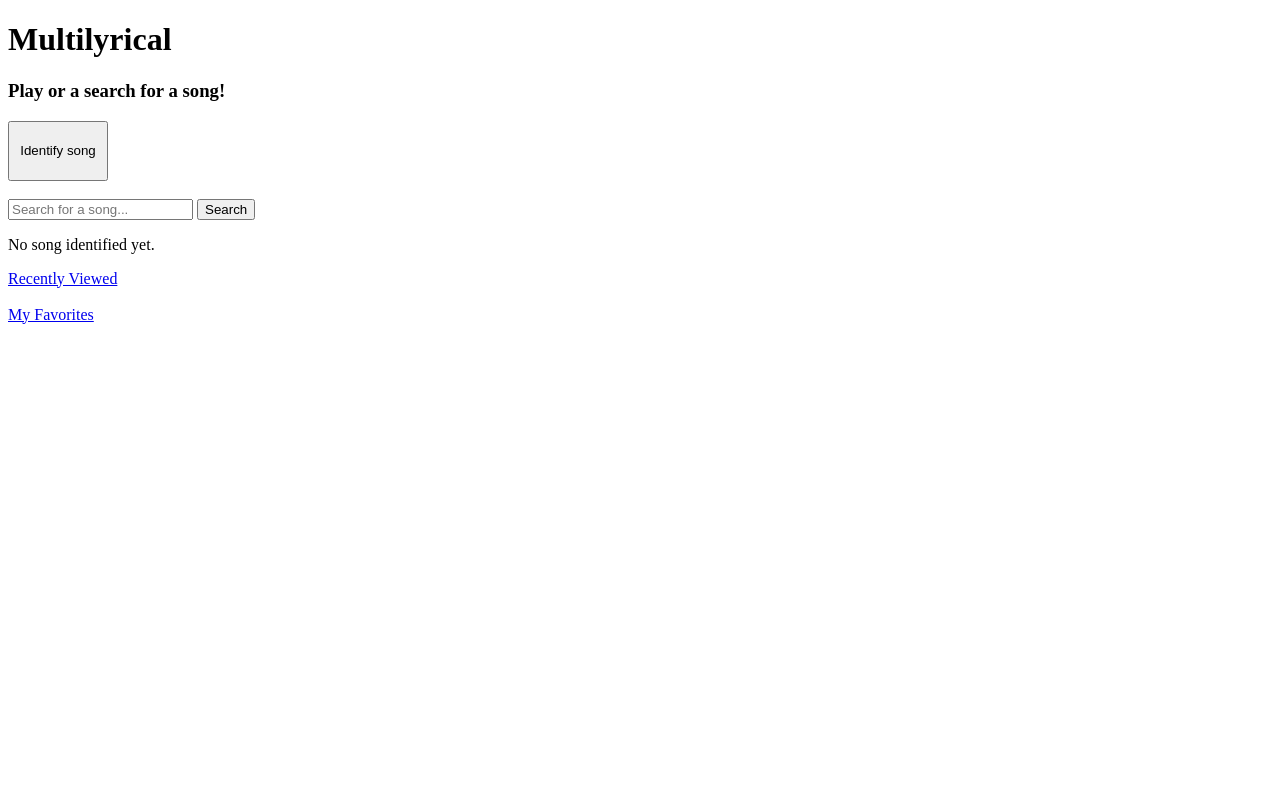
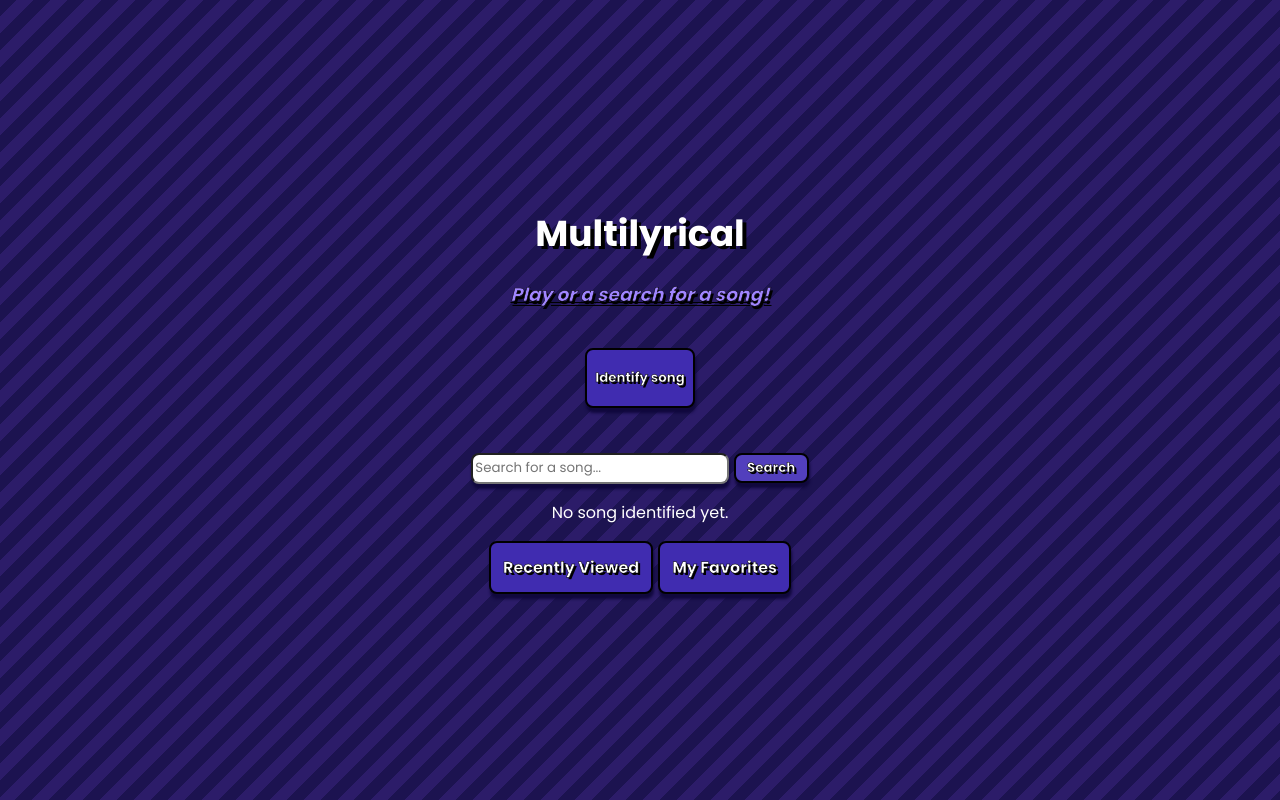
Before and after one commit to alexk-cloud/Multilyrical, a Flask app: page / in a window 1280 px wide. Run offline with Flask 3, Linux system fonts and the light colour scheme.

Commit message:
Add CSS to index.html and refactor all HTML pages to have clickable home header

```diff
--- /dev/null
+++ b/src/Multilyrical/static/style.css
@@ -0,0 +1,156 @@
+@import url('https://fonts.googleapis.com/css2?family=Poppins:wght@400;700&display=swap');
+
+* {
+    font-family: "Poppins", sans-serif;
+}
+
+#nav-logo {
+    font-weight: 700;
+    font-size: 36px;
+    color: white;
+    text-decoration: none;
+    text-shadow: 4px 3px black;
+    transition: text-shadow 0.2s ease;
+}
+
+#nav-logo:hover {
+    text-shadow:
+        4px 3px black,
+        0 0 8px #b9a5ff,
+        0 0 15px #8065e8;
+}
+
+.home-bar {
+    transition: transform 0.2s ease;
+}
+
+.home-bar:hover {
+    transform: translateY(-6px);
+    transition: transform 0.2s;
+}
+
+#help-text {
+    font-style: italic;
+    color: #a085ff;
+    text-decoration: underline;
+    text-shadow: 2px 3px black;
+    -webkit-text-stroke: 0.5px black;
+}
+
+body {
+    color: white;
+    background: repeating-linear-gradient(135deg, #1c1350 0 12px, #2c1c69 0 24px);
+    display: flex;
+    flex-direction: column;
+    justify-content: center;
+    align-items: center;
+    min-height: 100vh;
+    margin: 0;
+}
+
+.song-finder {
+    display: flex;
+    flex-direction: column;
+    justify-content: center;
+    align-items: center;
+}
+
+#song-identify {
+    background-color:#402cb0;
+    color: white;
+    width: 110px;
+    height: 60px;
+    border: 2px solid black;
+    border-radius: 8px;
+    cursor: pointer;
+    margin-top: 20px;
+    margin-bottom: -5px;
+    font-weight: 700;
+    box-shadow: 1px 5px 3px #10083d;
+    transition: transform 0.2s ease;
+    text-shadow: 2px 2px black;
+    -webkit-text-stroke: 0.5px black;
+}
+
+#song-identify:hover {
+    box-shadow: 0 3px 20px #523fbd;
+    transform: translateY(-3px);
+    transition: transform 0.2s;
+}
+
+#song-search {
+    width: 250px;
+    height: 25px;
+    border-radius: 8px;
+    box-shadow: 1px 5px 3px #10083d;
+}
+
+#search-button {
+    position: relative;
+    overflow: hidden;
+    width: 75px;
+    height: 30px;
+    border-radius: 8px;
+    border: 2px solid black;
+    box-shadow: 1px 5px 3px #10083d;
+    background-color:#523fbd;
+    color: white;
+    font-weight: 700;
+    text-shadow: 2px 2px black;
+    -webkit-text-stroke: 0.5px black;
+    cursor: pointer;
+    z-index: 1;
+}
+
+/*
+#search-button::before {
+    content: "";
+    position: absolute;
+    top: 0;
+    left: 0;
+    width: 0;
+    height: 100%;
+    background-color:#3621a9;
+    transition: width 0.3s ease;
+    z-index: -1;
+}
+
+#search-button:hover::before {
+    width: 100%;
+}
+*/
+
+#search-button:hover {
+    box-shadow: 0 3px 20px #3621a9;
+    transform: translateY(-3px);
+    transition: transform 0.2s;
+}
+
+#user-activity {
+    display: flex;
+    gap: 5px;
+}
+
+#user-activity a {
+    background-color:#402cb0;
+    color: white;
+    text-decoration: none;
+    border: 2px solid black;
+    border-radius: 8px;
+    padding: 12px;
+    display: flex;
+    flex-direction: column;
+    justify-content: center;
+    align-items: center;
+    font-weight: 700;
+    box-shadow: 1px 5px 3px #10083d;
+    transition: transform 0.2s ease;
+    text-shadow: 2px 2px black;
+    -webkit-text-stroke: 0.5px black;
+}
+
+#user-activity a:hover {
+    box-shadow: 0 3px 20px #523fbd;
+    transform: translateY(-3px);
+    transition: transform 0.2s;
+}
--- /dev/null
+++ b/src/Multilyrical/templates/header.html
@@ -0,0 +1,15 @@
+<!DOCTYPE html>
+<html lang="en">
+    <head>
+        <meta charset="UTF-8">
+        <meta name="viewport" content="width=device-width, initial-scale=1.0">
+        <link rel="stylesheet" href="{{ url_for('static', filename='style.css') }}">
+    </head>
+    <body>
+        <nav class="home-bar">
+            <a href="/" id="nav-logo">
+                Multilyrical
+            </a>
+        </nav>
+    </body>
+</html>
--- a/src/Multilyrical/templates/index.html
+++ b/src/Multilyrical/templates/index.html
@@ -2,14 +2,19 @@
 <html lang="en">
     <head>
         <meta charset="UTF-8">
+        <meta name="viewport" content="width=device-width, initial-scale=1.0">
         <title> Multilyrical </title>
+        <link rel="stylesheet" href="{{ url_for('static', filename='style.css') }}">
     </head>
 
     <body>
-        <h1> Multilyrical </h1>
-        <h3> Play or a search for a song! </h3>
+        {% include 'header.html' %}
+
+        <h3 id="help-text"> Play or a search for a song! </h3>
+
+        <section id="main-ui">
             <div class="song-finder">
-            <button id="song-identify" style=" width: 100px; height: 60px">
+                <button id="song-identify">
                     Identify song
                 </button>
 
@@ -27,17 +32,19 @@
                 </form>
 
                 <p id="song-result"> No song identified yet. </p>
+            </div>
+        </section>
 
+        <section id="user-activity">
             <a href="{{ url_for('recently_viewed') }}">
                 Recently Viewed
             </a>
 
-            <br><br>
-
             <a href="{{ url_for('saved') }}">
                 My Favorites
             </a>
-        </div>
+        </section>
+
     </body>
 
     <script src="{{ url_for('static', filename='script.js') }}"></script>
--- a/src/Multilyrical/templates/recent.html
+++ b/src/Multilyrical/templates/recent.html
@@ -2,9 +2,13 @@
 <html lang="en">
     <head>
         <meta charset="UTF-8">
+        <meta name="viewport" content="width=device-width, initial-scale=1.0">
         <title>Recently Viewed Songs - Multilyrical</title>
+        <link rel="stylesheet" href="{{ url_for('static', filename='style.css') }}">
     </head>
     <body>
+        {% include 'header.html' %}
+
         <h1>Recently Viewed Songs</h1>
 
         {% if recent_songs %}
@@ -23,6 +27,5 @@
             <p>You haven't viewed any songs yet.</p>
         {% endif %}
 
-    <a href="/">Back Home</a>
     </body>
 </html>
--- a/src/Multilyrical/templates/saved.html
+++ b/src/Multilyrical/templates/saved.html
@@ -7,10 +7,9 @@
         <link rel="stylesheet" href="{{ url_for('static', filename='style.css') }}">
     </head>
     <body>
+        {% include 'header.html' %}
 
         <h1>My Collection</h1>
-
-    <a href="/">Back Home</a>
 
         <div class="saved" id="saved">
             <p>Loading saved songs...</p>
--- a/src/Multilyrical/templates/search_results.html
+++ b/src/Multilyrical/templates/search_results.html
@@ -2,10 +2,14 @@
 <html lang="en">
     <head>
         <meta charset="UTF-8">
+        <meta name="viewport" content="width=device-width, initial-scale=1.0">
         <title> Multilyrical - Search Results </title>
+        <link rel="stylesheet" href="{{ url_for('static', filename='style.css') }}">
     </head>
 
     <body>
+        {% include 'header.html' %}
+
         <h1> Search Results </h1>
 
         {% if error %}
@@ -21,7 +25,5 @@
         {% else %}
             <p> No matching songs found. </p>
         {% endif %}
-
-        <a href="/"> Back Home </a>
     </body>
 </html>
```
Also changed, not shown: src/Multilyrical/templates/results.html (+4 -5 lines). Lines whose indentation alone changed are shown as unchanged.
